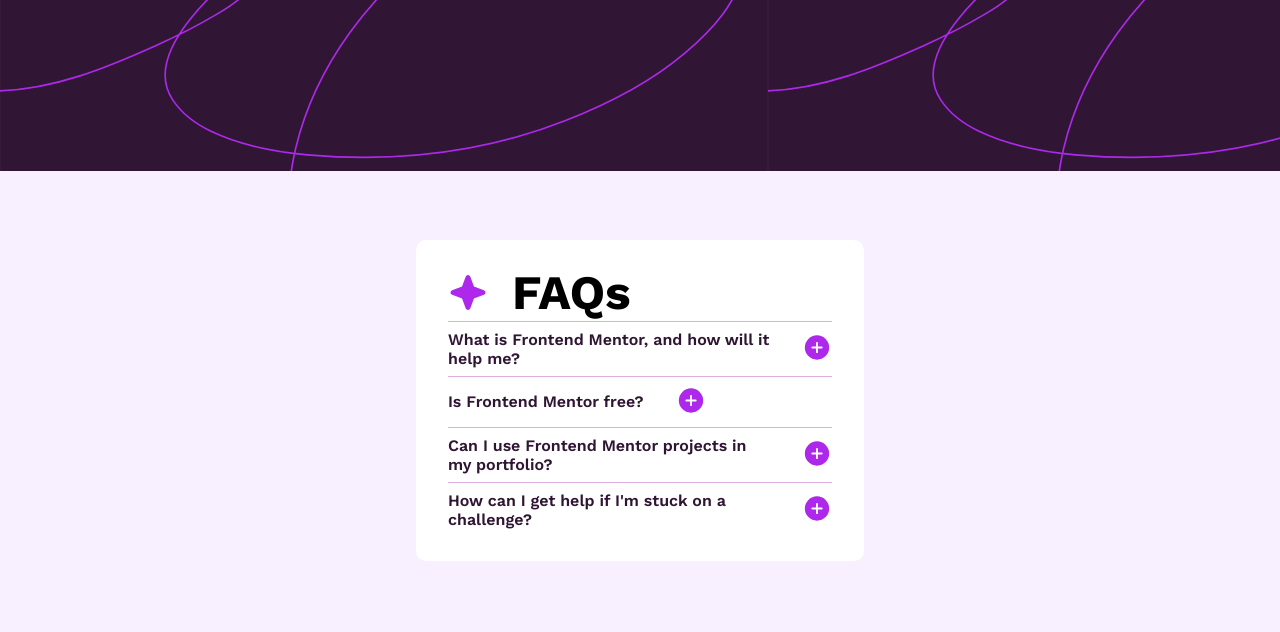
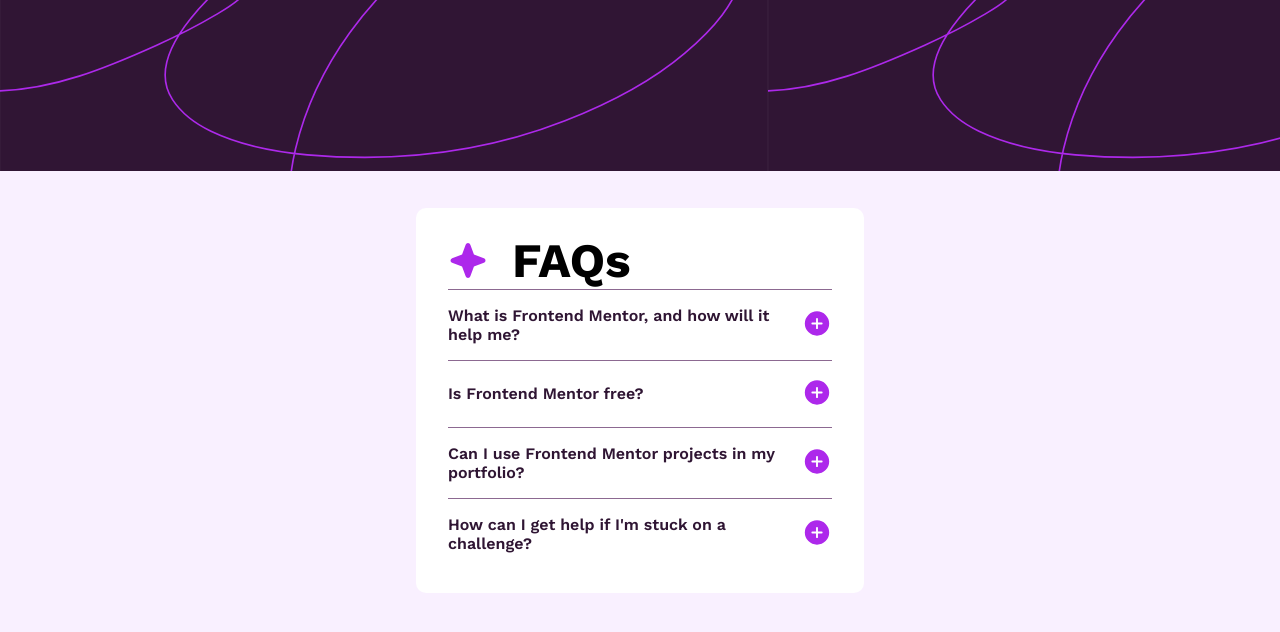
Before and after one commit to k-gourav/FAQ-accordion, a React (Vite) app: page / in a window 1280 px wide. Shown: the top 632 px of the page. Built offline with nearby package versions, Linux system fonts and the light colour scheme.

Commit message:
feat: add Accordion Wrapper component - Added Accordion wrapper component - Improved the Home Page layout

```diff
--- a/src/components/Accordion/AccordionCard.jsx
+++ b/src/components/Accordion/AccordionCard.jsx
@@ -7,16 +7,24 @@
   const [expandContent, setExpandContent] = useState(false);
 
   return (
-    <div className={styles.accordion__body}>
-      <div className={styles.accordion__content}>
-        <div className={styles.accordion__title}>
-          <p className={styles.accordion_query}>{description.question}</p>
-          <button onClick={() => setExpandContent(!expandContent)} className={styles.accordion__btn}>
-            <img src={expandContent ? collapseImg : expandImg } alt={expandContent ? "collapse" : "expand"} />
-          </button>
-        </div>
-        {expandContent ? <p className={styles.accordion__descript}>{description.answer}</p> : ""}
+    <div className={styles.accordion__content}>
+      <div className={styles.accordion__title}>
+        <p className={styles.accordion_query}>{description.question}</p>
+        <button
+          onClick={() => setExpandContent(!expandContent)}
+          className={styles.accordion__btn}
+        >
+          <img
+            src={expandContent ? collapseImg : expandImg}
+            alt={expandContent ? "collapse" : "expand"}
+          />
+        </button>
       </div>
+      {expandContent ? (
+        <p className={styles.accordion__descript}>{description.answer}</p>
+      ) : (
+        ""
+      )}
     </div>
   );
 }
--- a/src/components/Accordion/AccordionCard.module.css
+++ b/src/components/Accordion/AccordionCard.module.css
@@ -1,44 +1,23 @@
-main{
-    display: flex;
-    justify-content: center;
-    align-items: center;
-    min-height: 100vh;
-    background: url('../../assets/images/bg-desktop.svg') repeat-x;
-    background-size: 60%;
-    background-color: hsl(275, 100%, 97%);
-}
-.accordion__container{
-    width: 35%;
-    padding: 1.5rem 2rem;
-    border-radius: 10px;
-    background-color: #fff;
-}
-.accordion__head{
-    display: flex;
-    font-size: 1.5rem;
-    gap: 1.5rem;
-    border-bottom: none;
-}
-.accordion__content{
+.accordion__content {
   display: flex;
   flex-direction: column;
   gap: 1rem;
-    border-top: 1px solid rgb(220, 175, 220);
-    padding: 0.5rem 0;
+  border-top: 1px solid hsl(292, 16%, 49%);
+  padding: 1rem 0;
 }
-.accordion__title{
+.accordion__title {
   display: flex;
-    gap: 2rem;
+  justify-content: space-between;
   align-items: center;
   color: hsl(292, 42%, 14%);
   font-weight: 600;
 }
-.accordion__btn{
+.accordion__btn {
   background: transparent;
   border: none;
   cursor: pointer;
 }
-.accordion__descript{
+.accordion__descript {
   color: hsl(292, 16%, 49%);
   width: 90%;
   font-size: 0.9rem;
--- /dev/null
+++ b/src/components/AccordionWrapper/AccordionWrapper.jsx
@@ -0,0 +1,25 @@
+import star from "../../assets/icons/icon-star.svg";
+import styles from "./AccordionWrapper.module.css";
+import AccordionCard from "../Accordion/AccordionCard";
+import { accordionInformation } from "../../utils/constants";
+
+const AccordionWrapper = () => {
+  return (
+    <main className={styles.main__element}>
+      <div className={styles.accordion__container}>
+        <div className={styles.accordion__head}>
+          <img className={styles.accordion__logo} src={star} alt="star-icon" />
+          <h1 className={styles.accordion__name}>FAQs</h1>
+        </div>
+
+        <div className={styles.accordion_body}>
+          {accordionInformation.map((element) => (
+            <AccordionCard key={element.id} description={element} />
+          ))}
+        </div>
+      </div>
+    </main>
+  );
+};
+
+export default AccordionWrapper;
--- /dev/null
+++ b/src/components/AccordionWrapper/AccordionWrapper.module.css
@@ -0,0 +1,24 @@
+.main__element {
+  display: flex;
+  justify-content: center;
+  align-items: center;
+  min-height: 100vh;
+  background: url("../../assets/images/bg-desktop.svg") repeat-x;
+  background-size: 60%;
+  background-color: hsl(275, 100%, 97%);
+}
+.accordion__container {
+  width: 35%;
+  padding: 1.5rem 2rem;
+  border-radius: 10px;
+  background-color: #fff;
+}
+.accordion__head {
+  display: flex;
+  font-size: 1.5rem;
+  gap: 1.5rem;
+  border-bottom: none;
+}
+.accordion__body:first-of-type {
+  border-top: none;
+}
--- a/src/pages/HomePage.jsx
+++ b/src/pages/HomePage.jsx
@@ -1,25 +1,8 @@
 import React from "react";
-import star from "../assets/icons/icon-star.svg";
-import AccordionCard from "../components/Accordion/AccordionCard";
-import { accordionInformation } from "../utils/constants";
-import styles from '../components/Accordion/AccordionCard.module.css'
-
+import AccordionWrapper from "../components/AccordionWrapper/AccordionWrapper";
 
 const Home = () => {
-  return (
-    <main>
-      <div className={styles.accordion__container}>
-        <div className={styles.accordion__head}>
-          <img className={styles.accordion__logo} src={star} alt="star-icon" />
-          <h1 className={styles.accordion__name}>FAQs</h1>
-        </div>
-
-      {accordionInformation.map((element) => (
-        <AccordionCard key={element.id} description={element} />
-      ))}
-      </div>
-    </main>
-  );
+  return <AccordionWrapper />;
 };
 
 export default Home;
```
Lines whose indentation alone changed are shown as unchanged.
